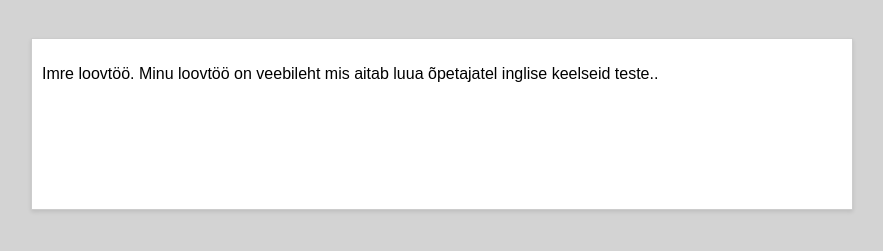
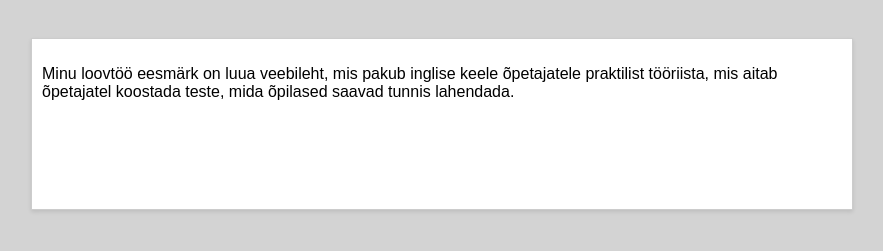
Before and after one commit to imrepuusalu/Imre-HTML-project, a plain HTML site: page website/index.html in a window 1280 px wide. Shown: the part 349-600 px from the top of the page, without its empty margins (198-1081 px from the left). Drawn offline with Linux system fonts and the light colour scheme.

Commit message:
Imre muutis ülevaatet

```diff
--- a/website/index.html
+++ b/website/index.html
@@ -49,8 +49,7 @@
         <a href="second.html">Mine Teisele Lehele</a>
     </div>
     <div class="overview">
-        <!-- Ülevaate sisu läheb siia -->
-        <p>Imre loovtöö. Minu loovtöö on veebileht mis aitab luua õpetajatel inglise keelseid teste..</p>
+        <p>Minu loovtöö eesmärk on luua veebileht, mis pakub inglise keele õpetajatele praktilist tööriista, mis aitab õpetajatel koostada teste, mida õpilased saavad tunnis lahendada.</p>
     </div>
 </body>
 </html>
```
